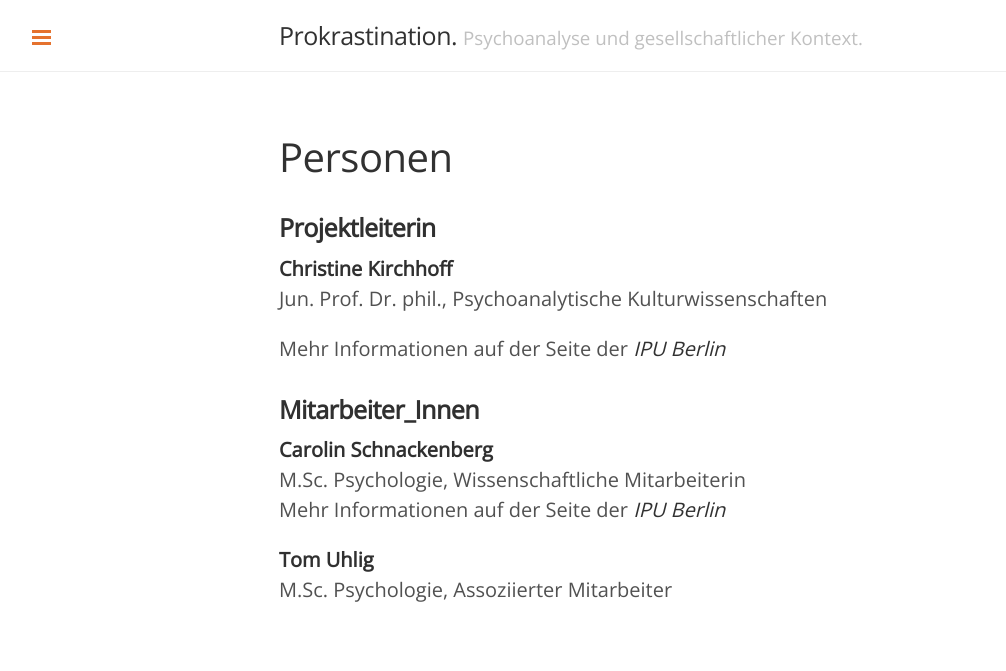
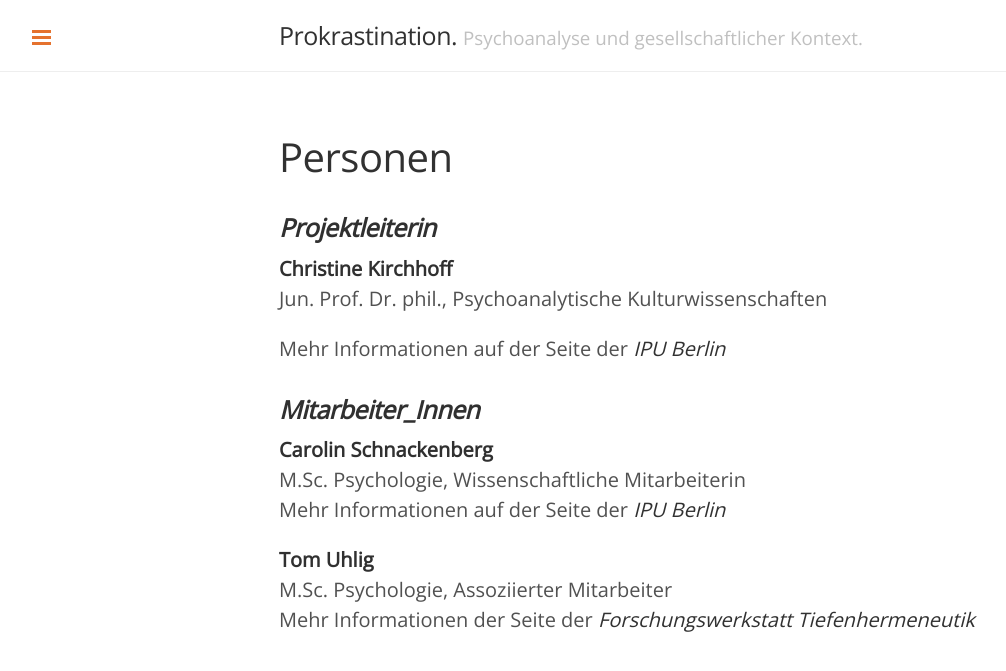
Before and after one commit to aufschieben/aufschieben.github.io, a Jekyll site: the page built from persons.md, in a window 1280 px wide. Shown: the top 671 px of the page, without its empty margins (1-1007 px from the left). Built offline with Jekyll 4.4.1, drawn with Linux system fonts in a browser that asks for light colours.

Commit message:
Update persons.md

```diff
--- a/persons.md
+++ b/persons.md
@@ -2,17 +2,19 @@
 layout: page
 title: Personen
 ---
-### **Projektleiterin**
+### _**Projektleiterin**_
+
 **Christine Kirchhoff**
 Jun. Prof. Dr. phil., Psychoanalytische Kulturwissenschaften
 
 Mehr Informationen auf der Seite der [IPU Berlin](http://www.ipu-berlin.de/hochschule/wissenschaftler/profil/kirchhoff-christine.html)
 
-### **Mitarbeiter_Innen**
+### _**Mitarbeiter_Innen**_
+
 **Carolin Schnackenberg**
 M.Sc. Psychologie, Wissenschaftliche Mitarbeiterin
 Mehr Informationen auf der Seite der [IPU Berlin](http://www.ipu-berlin.de/hochschule/wissenschaftler/profil/schnackenberg-carolin.html)
 
 **Tom Uhlig**
 M.Sc. Psychologie, Assoziierter Mitarbeiter
-<!-- Mehr Informationen der Seite der [Forschungswerkstatt Tiefenhermeneutik](http://www.tiefenhermeneutik.org/mitglieder/uhlig/)-->
+Mehr Informationen der Seite der [Forschungswerkstatt Tiefenhermeneutik](http://www.tiefenhermeneutik.org/mitglieder/uhlig/)
```
